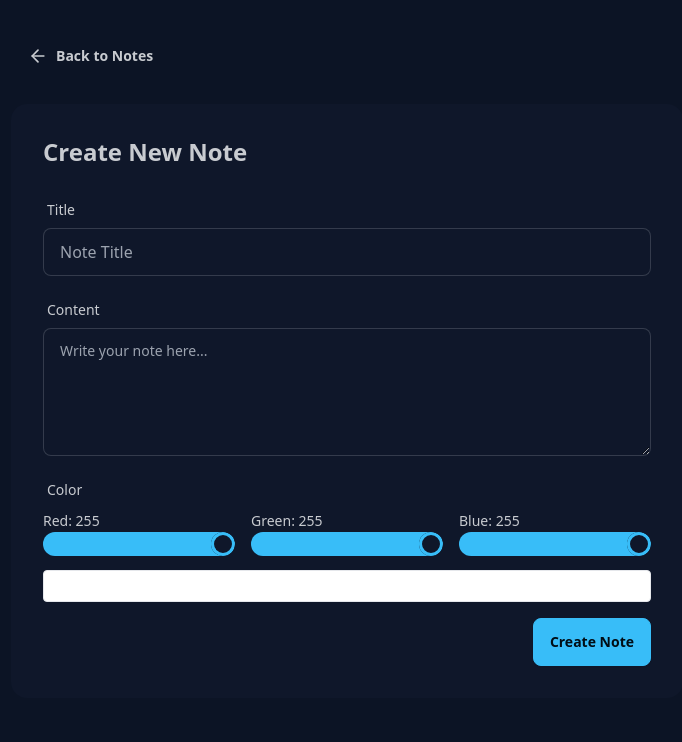
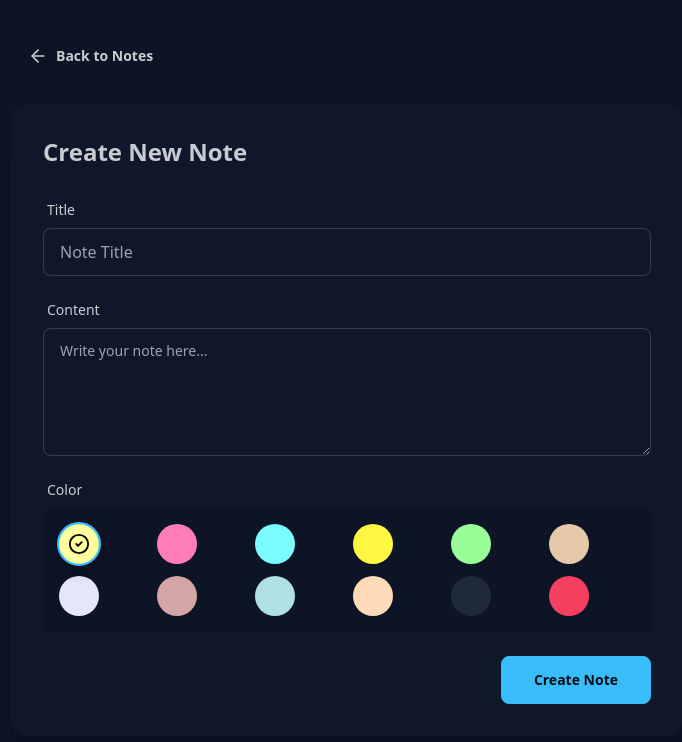
Before and after one commit to muhammad-umar-218980/StickyBits, a React (Vite) app in the folder frontend/: page /create in a window 1280 px wide. Shown: the top 742 px of the page, without its empty margins (293-975 px from the left). Built offline with nearby package versions, Linux system fonts and the light colour scheme.

Commit message:
Add color palette and delete modal to notes UI
Added ColorPalette component for selecting note colors and replaced RGB sliders with a palette in CreatePage and ViewNote. Added a DeleteModal component for confirmation dialogs, updating NoteCard and ViewNote to use it instead of window.confirm.

```diff
--- /dev/null
+++ b/frontend/src/components/ColorPalette.jsx
@@ -0,0 +1,46 @@
+import { CheckCircle2 } from "lucide-react";
+
+const COLORS = [
+  "#feff9c", // Default Yellow
+  "#ff7eb9", // Pink
+  "#7afcff", // Cyan
+  "#fff740", // Bright Yellow
+  "#98ff98", // Mint Green
+  "#e6c9a8", // Beige
+  "#e6e6fa", // Lavender
+  "#d4a5a5", // Dusty Rose
+  "#b0e0e6", // Powder Blue
+  "#ffdab9", // Peach Puff
+  "#1e293b", // Slate 800 (Dark)
+  "#f43f5e", // Rose 500 (Vibrant)
+];
+
+const ColorPalette = ({ selectedColor, onSelect }) => {
+  return (
+    <div className="grid grid-cols-4 sm:grid-cols-6 gap-3">
+      {COLORS.map((color) => (
+        <button
+          key={color}
+          type="button"
+          onClick={() => onSelect(color)}
+          className={`
+            w-10 h-10 rounded-full border-2 transition-all duration-200 flex items-center justify-center
+            ${selectedColor === color ? "border-primary scale-110 shadow-lg" : "border-transparent hover:scale-105"}
+          `}
+          style={{ backgroundColor: color }}
+          title={color}
+        >
+          {selectedColor === color && (
+            <CheckCircle2
+              className={`w-5 h-5 ${
+                ["#1e293b", "#f43f5e"].includes(color) ? "text-white" : "text-black"
+              }`}
+            />
+          )}
+        </button>
+      ))}
+    </div>
+  );
+};
+
+export default ColorPalette;
--- /dev/null
+++ b/frontend/src/components/DeleteModal.jsx
@@ -0,0 +1,34 @@
+import { AlertTriangle } from "lucide-react";
+
+const DeleteModal = ({ isOpen, onClose, onConfirm, title, message }) => {
+  if (!isOpen) return null;
+
+  return (
+    <div className="fixed inset-0 z-50 flex items-center justify-center bg-black/50 backdrop-blur-sm">
+      <div className="modal-box bg-base-100 shadow-xl border border-base-200 animate-in fade-in zoom-in duration-200">
+        <div className="flex flex-col items-center text-center p-4">
+          <div className="w-12 h-12 rounded-full bg-error/10 flex items-center justify-center mb-4">
+            <AlertTriangle className="size-6 text-error" />
+          </div>
+          <h3 className="font-bold text-lg mb-2">{title || "Are you sure?"}</h3>
+          <p className="py-4 text-base-content/70">
+            {message || "This action cannot be undone. Do you want to proceed?"}
+          </p>
+        </div>
+        <div className="modal-action justify-center gap-4 mt-2">
+          <button className="btn btn-ghost" onClick={onClose}>
+            Cancel
+          </button>
+          <button className="btn btn-error" onClick={onConfirm}>
+            Delete
+          </button>
+        </div>
+      </div>
+      <form method="dialog" className="modal-backdrop">
+        <button onClick={onClose}>close</button>
+      </form>
+    </div>
+  );
+};
+
+export default DeleteModal;
--- a/frontend/src/pages/CreatePage.jsx
+++ b/frontend/src/pages/CreatePage.jsx
@@ -2,12 +2,13 @@ import { ArrowLeftIcon } from "lucide-react";
 import { useState } from "react";
 import toast from "react-hot-toast";
 import { Link, useNavigate } from "react-router";
-import api from "../lib/axios"
+import api from "../lib/axios";
+import ColorPalette from "../components/ColorPalette";
 
 const CreatePage = () => {
   const [title, setTitle] = useState("");
   const [content, setContent] = useState("");
-  const [color, setColor] = useState({ r: 255, g: 255, b: 255 });
+  const [selectedColor, setSelectedColor] = useState("#feff9c");
   const [loading, setLoading] = useState(false);
 
   const navigate = useNavigate();
@@ -25,7 +26,7 @@ const CreatePage = () => {
       await api.post("/notes", {
         title,
         content,
-        color: `rgb(${color.r},${color.g},${color.b})`,
+        color: selectedColor,
       });
 
       toast.success("Note created successfully!");
@@ -47,18 +48,18 @@ const CreatePage = () => {
             Back to Notes
           </Link>
 
-          <div className="card bg-base-100">
+          <div className="card bg-base-100 shadow-xl">
             <div className="card-body">
               <h2 className="card-title text-2xl mb-4">Create New Note</h2>
               <form onSubmit={handleSubmit}>
                 <div className="form-control mb-4">
                   <label className="label">
-                    <span className="label-text">Title</span>
+                    <span className="label-text font-medium">Title</span>
                   </label>
                   <input
                     type="text"
                     placeholder="Note Title"
-                    className="input input-bordered"
+                    className="input input-bordered w-full focus:outline-none focus:ring-2 focus:ring-primary/50"
                     value={title}
                     onChange={(e) => setTitle(e.target.value)}
                   />
@@ -66,63 +67,30 @@ const CreatePage = () => {
 
                 <div className="form-control mb-4">
                   <label className="label">
-                    <span className="label-text">Content</span>
+                    <span className="label-text font-medium">Content</span>
                   </label>
                   <textarea
                     placeholder="Write your note here..."
-                    className="textarea textarea-bordered h-32"
+                    className="textarea textarea-bordered h-32 w-full focus:outline-none focus:ring-2 focus:ring-primary/50"
                     value={content}
                     onChange={(e) => setContent(e.target.value)}
                   />
                 </div>
 
-                <div className="form-control mb-4">
+                <div className="form-control mb-6">
                   <label className="label">
-                    <span className="label-text">Color</span>
+                    <span className="label-text font-medium">Color</span>
                   </label>
-                  <div className="flex items-center gap-4 mb-2">
-                    <div className="flex-1">
-                      <label className="text-sm">Red: {color.r}</label>
-                      <input
-                        type="range"
-                        min="1"
-                        max="255"
-                        value={color.r}
-                        onChange={(e) => setColor({ ...color, r: parseInt(e.target.value) })}
-                        className="range range-primary"
-                      />
-                    </div>
-                    <div className="flex-1">
-                      <label className="text-sm">Green: {color.g}</label>
-                      <input
-                        type="range"
-                        min="1"
-                        max="255"
-                        value={color.g}
-                        onChange={(e) => setColor({ ...color, g: parseInt(e.target.value) })}
-                        className="range range-primary"
-                      />
-                    </div>
-                    <div className="flex-1">
-                      <label className="text-sm">Blue: {color.b}</label>
-                      <input
-                        type="range"
-                        min="1"
-                        max="255"
-                        value={color.b}
-                        onChange={(e) => setColor({ ...color, b: parseInt(e.target.value) })}
-                        className="range range-primary"
-                      />
-                    </div>
+                  <div className="bg-base-200 p-4 rounded-lg">
+                    <ColorPalette
+                      selectedColor={selectedColor}
+                      onSelect={setSelectedColor}
+                    />
                   </div>
-                  <div
-                    className="w-full h-8 rounded border"
-                    style={{ backgroundColor: `rgb(${color.r},${color.g},${color.b})` }}
-                  ></div>
                 </div>
 
                 <div className="card-actions justify-end">
-                  <button type="submit" className="btn btn-primary" disabled={loading}>
+                  <button type="submit" className="btn btn-primary px-8" disabled={loading}>
                     {loading ? "Creating..." : "Create Note"}
                   </button>
                 </div>
--- a/frontend/src/pages/ViewNote.jsx
+++ b/frontend/src/pages/ViewNote.jsx
@@ -3,6 +3,8 @@ import toast from "react-hot-toast";
 import { useNavigate, useParams } from "react-router";
 import api from "../lib/axios";
 import { ArrowLeftIcon, TrashIcon, SaveIcon } from "lucide-react";
+import ColorPalette from "../components/ColorPalette";
+import DeleteModal from "../components/DeleteModal";
 
 const ViewNote = () => {
   const [note, setNote] = useState(null);
@@ -10,15 +12,8 @@ const ViewNote = () => {
   const [saving, setSaving] = useState(false);
   const [editedTitle, setEditedTitle] = useState("");
   const [editedContent, setEditedContent] = useState("");
-  const [color, setColor] = useState({ r: 255, g: 255, b: 255 });
-
-  const parseRgb = (rgbString) => {
-    const match = rgbString.match(/rgb\((\d+),\s*(\d+),\s*(\d+)\)/);
-    if (match) {
-      return { r: parseInt(match[1]), g: parseInt(match[2]), b: parseInt(match[3]) };
-    }
-    return { r: 255, g: 255, b: 255 };
-  };
+  const [selectedColor, setSelectedColor] = useState("#feff9c");
+  const [isDeleteModalOpen, setIsDeleteModalOpen] = useState(false);
 
   const navigate = useNavigate();
   const paramObject = useParams();
@@ -31,9 +26,8 @@ const ViewNote = () => {
         setNote(response.data);
         setEditedTitle(response.data.title);
         setEditedContent(response.data.content);
-        setColor(parseRgb(response.data.color || "rgb(255,255,255)"));
+        setSelectedColor(response.data.color || "#feff9c");
       } catch (error) {
-        console.log("Error in fetching the note", error);
         toast.error("Failed to fetch the note");
       } finally {
         setLoading(false);
@@ -54,13 +48,12 @@ const ViewNote = () => {
       await api.put(`/notes/${id}`, {
         title: editedTitle,
         content: editedContent,
-        color: `rgb(${color.r},${color.g},${color.b})`,
+        color: selectedColor,
       });
-      setNote({ ...note, title: editedTitle, content: editedContent, color: `rgb(${color.r},${color.g},${color.b})` });
+      setNote({ ...note, title: editedTitle, content: editedContent, color: selectedColor });
       toast.success("Note updated successfully!");
       navigate("/");
     } catch (error) {
-      console.log("Error updating note", error);
       toast.error("Failed to update note");
     } finally {
       setSaving(false);
@@ -68,14 +61,11 @@ const ViewNote = () => {
   };
 
   const handleDelete = async () => {
-    if (!confirm("Are you sure you want to delete this note?")) return;
-
     try {
       await api.delete(`/notes/${id}`);
       toast.success("Note deleted successfully!");
       navigate("/");
     } catch (error) {
-      console.log("Error deleting note", error);
       toast.error("Failed to delete note");
     }
   };
@@ -109,17 +99,17 @@ const ViewNote = () => {
           </button>
 
           <div
-            className="card text-white"
+            className="card text-white shadow-xl"
             style={{ backgroundColor: "rgb(11, 17, 44)" }}
           >
             <div className="card-body">
               <div className="form-control mb-4">
                 <label className="label">
-                  <span className="label-text">Title</span>
+                  <span className="label-text text-gray-300 font-medium">Title</span>
                 </label>
                 <input
                   type="text"
-                  className="input input-bordered"
+                  className="input input-bordered w-full text-white focus:outline-none focus:ring-2 focus:ring-primary/50"
                   value={editedTitle}
                   onChange={(e) => setEditedTitle(e.target.value)}
                 />
@@ -127,72 +117,39 @@ const ViewNote = () => {
 
               <div className="form-control mb-4">
                 <label className="label">
-                  <span className="label-text">Content</span>
+                  <span className="label-text text-gray-300 font-medium">Content</span>
                 </label>
                 <textarea
-                  className="textarea textarea-bordered h-32"
+                  className="textarea textarea-bordered h-32 w-full text-white focus:outline-none focus:ring-2 focus:ring-primary/50"
                   value={editedContent}
                   onChange={(e) => setEditedContent(e.target.value)}
                 />
               </div>
 
-              <div className="form-control mb-4">
+              <div className="form-control mb-6">
                 <label className="label">
-                  <span className="label-text">Color</span>
+                  <span className="label-text text-gray-300 font-medium">Color</span>
                 </label>
-                <div className="flex items-center gap-4 mb-2">
-                  <div className="flex-1">
-                    <label className="text-sm">Red: {color.r}</label>
-                    <input
-                      type="range"
-                      min="1"
-                      max="255"
-                      value={color.r}
-                      onChange={(e) => setColor({ ...color, r: parseInt(e.target.value) })}
-                      className="range range-primary"
-                    />
-                  </div>
-                  <div className="flex-1">
-                    <label className="text-sm">Green: {color.g}</label>
-                    <input
-                      type="range"
-                      min="1"
-                      max="255"
-                      value={color.g}
-                      onChange={(e) => setColor({ ...color, g: parseInt(e.target.value) })}
-                      className="range range-primary"
-                    />
-                  </div>
-                  <div className="flex-1">
-                    <label className="text-sm">Blue: {color.b}</label>
-                    <input
-                      type="range"
-                      min="1"
-                      max="255"
-                      value={color.b}
-                      onChange={(e) => setColor({ ...color, b: parseInt(e.target.value) })}
-                      className="range range-primary"
-                    />
-                  </div>
+                <div className="bg-base-100/10 p-4 rounded-lg backdrop-blur-sm">
+                  <ColorPalette
+                    selectedColor={selectedColor}
+                    onSelect={setSelectedColor}
+                  />
                 </div>
-                <div
-                  className="w-full h-8 rounded border"
-                  style={{ backgroundColor: `rgb(${color.r},${color.g},${color.b})` }}
-                ></div>
               </div>
 
-              <div className="card-actions justify-between">
+              <div className="card-actions justify-between mt-4">
                 <button
                   onClick={handleSave}
-                  className="btn btn-primary"
+                  className="btn btn-primary px-6"
                   disabled={saving}
                 >
                   <SaveIcon className="size-4" />
                   {saving ? "Saving..." : "Save Changes"}
                 </button>
                 <button
-                  onClick={handleDelete}
-                  className="btn btn-error"
+                  onClick={() => setIsDeleteModalOpen(true)}
+                  className="btn btn-error px-6"
                 >
                   <TrashIcon className="size-4" />
                   Delete Note
@@ -202,6 +159,14 @@ const ViewNote = () => {
           </div>
         </div>
       </div>
+
+      <DeleteModal
+        isOpen={isDeleteModalOpen}
+        onClose={() => setIsDeleteModalOpen(false)}
+        onConfirm={handleDelete}
+        title="Delete Note"
+        message="Are you sure you want to delete this note? This action cannot be undone."
+      />
     </div>
   );
 };
```
Also changed, not shown: frontend/src/components/NoteCard/NoteCard.jsx (+28 -28 lines).
